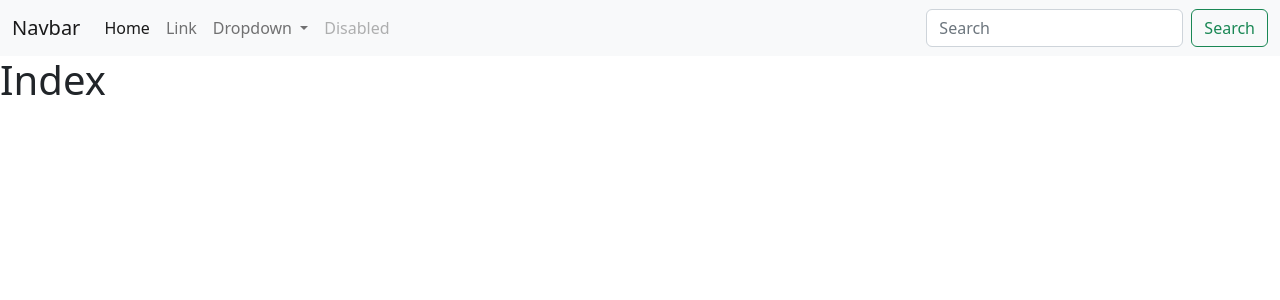
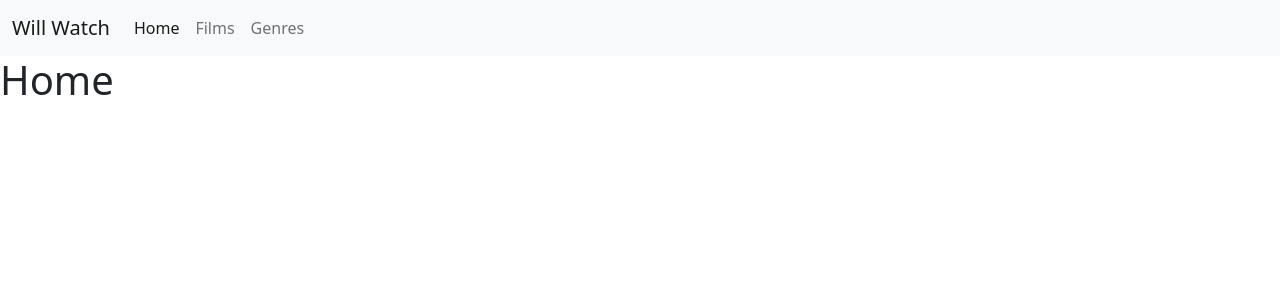
Before and after one commit to ricard-ferrero/will-watch, a Django app: page / in a window 1280 px wide. Shown: the top 300 px of the page. Run offline with Django 4.2, Linux system fonts and the light colour scheme.

Commit message:
links from navbar

```diff
--- a/willwatchproject/frontend/templates/frontend/base/base.html
+++ b/willwatchproject/frontend/templates/frontend/base/base.html
@@ -10,37 +10,21 @@
 	<header>
 		<nav class="navbar navbar-expand-lg bg-light">
 		  <div class="container-fluid">
-		    <a class="navbar-brand" href="#">Navbar</a>
+		    <a class="navbar-brand mb-0 h1" href="{% url 'frontend:index' %}">Will Watch</a>
 		    <button class="navbar-toggler" type="button" data-bs-toggle="collapse" data-bs-target="#navbarSupportedContent" aria-controls="navbarSupportedContent" aria-expanded="false" aria-label="Toggle navigation">
 		      <span class="navbar-toggler-icon"></span>
 		    </button>
 		    <div class="collapse navbar-collapse" id="navbarSupportedContent">
 		      <ul class="navbar-nav me-auto mb-2 mb-lg-0">
 		        <li class="nav-item">
-		          <a class="nav-link active" aria-current="page" href="#">Home</a>
+		          <a class="nav-link {% block active-home %}{% endblock %}" {% block aria-home %}{% endblock %} href="{% url 'frontend:index' %}">Home</a>
 		        </li>
 		        <li class="nav-item">
-		          <a class="nav-link" href="#">Link</a>
-		        </li>
-		        <li class="nav-item dropdown">
-		          <a class="nav-link dropdown-toggle" href="#" role="button" data-bs-toggle="dropdown" aria-expanded="false">
-		            Dropdown
-		          </a>
-		          <ul class="dropdown-menu">
-		            <li><a class="dropdown-item" href="#">Action</a></li>
-		            <li><a class="dropdown-item" href="#">Another action</a></li>
-		            <li><hr class="dropdown-divider"></li>
-		            <li><a class="dropdown-item" href="#">Something else here</a></li>
-		          </ul>
+		          <a class="nav-link {% block active-films %}{% endblock %}" {% block aria-films %}{% endblock %} href="{% url 'films:list' %}">Films</a>
 		        </li>
 		        <li class="nav-item">
-		          <a class="nav-link disabled">Disabled</a>
+		          <a class="nav-link {% block active-genres %}{% endblock %}" {% block aria-genres %}{% endblock %} href="{% url 'genres:list' %}">Genres</a>
 		        </li>
-		      </ul>
-		      <form class="d-flex" role="search">
-		        <input class="form-control me-2" type="search" placeholder="Search" aria-label="Search">
-		        <button class="btn btn-outline-success" type="submit">Search</button>
-		      </form>
 		    </div>
 		  </div>
 		</nav>
@@ -56,5 +40,8 @@
 	<footer>
 
 	</footer>
+
+
+	<script src="https://cdn.jsdelivr.net/npm/bootstrap@5.2.2/dist/js/bootstrap.bundle.min.js" integrity="sha384-OERcA2EqjJCMA+/3y+gxIOqMEjwtxJY7qPCqsdltbNJuaOe923+mo//f6V8Qbsw3" crossorigin="anonymous"></script>
 </body>
 </html>
--- a/willwatchproject/frontend/templates/frontend/index.html
+++ b/willwatchproject/frontend/templates/frontend/index.html
@@ -1,8 +1,10 @@
 {% extends 'frontend/base/base.html' %}
 
-{% block title %}Hello!{% endblock %}
+{% block title %}Home{% endblock %}
 
+{% block active-home %}active{% endblock %}
+{% block aria-home %}aria-current="page"{% endblock %}
 
 {% block content %}
-<h1>Index</h1>
+<h1>Home</h1>
 {% endblock %}
```
Also changed, not shown: willwatchproject/films/templates/films/list_films.html (+9 -0 lines), willwatchproject/genres/templates/genres/list_genres.html (+9 -0 lines).
